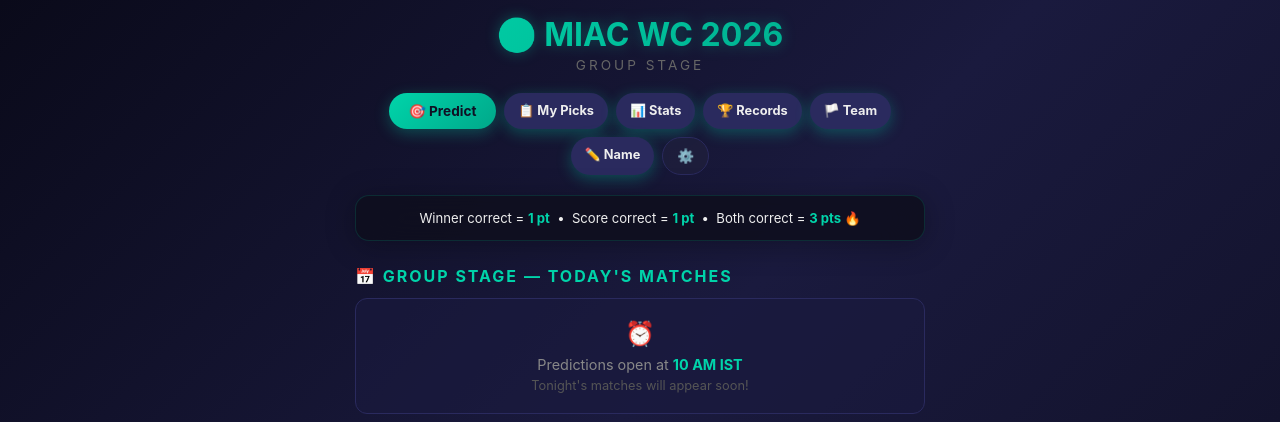
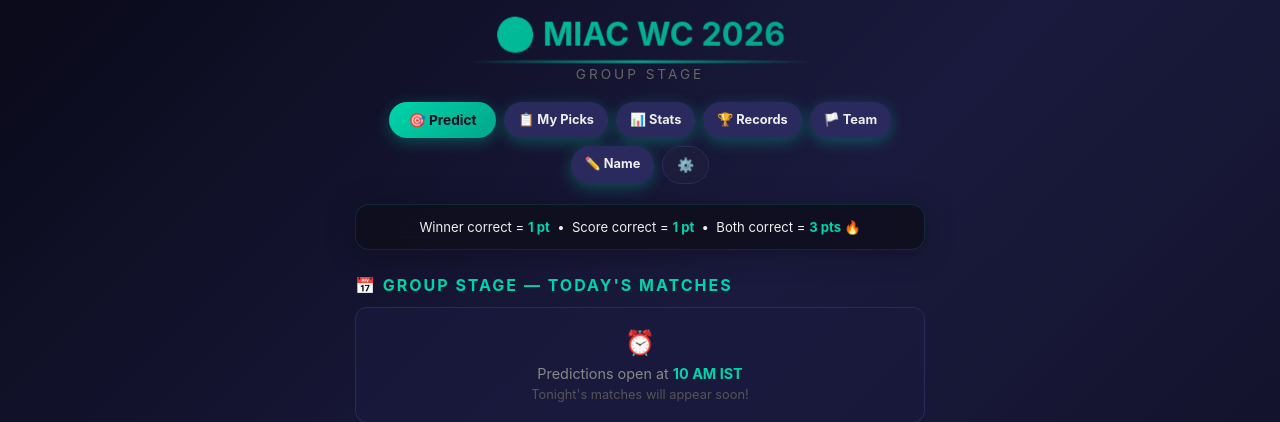
Before and after one commit to cpdnajmal-lgtm/wc-predictions, a Flask app: page / in a window 1280 px wide. Shown: the top 422 px of the page. Run offline with Flask 3, Linux system fonts and the light colour scheme; data that the repository does not hold is empty; some libraries are stand-ins or nearby versions.

Commit message:
fix: Replace broken glow animation with pulsing title + animated glow bar

```diff
--- a/templates/home.html
+++ b/templates/home.html
@@ -22,8 +22,11 @@
 
         * { margin: 0; padding: 0; box-sizing: border-box; }
         body { font-family: -apple-system, BlinkMacSystemFont, 'Segoe UI', sans-serif; background: var(--bg-grad); color: #eee; padding: 15px; max-width: 600px; margin: 0 auto; min-height: 100vh; }
-        h1 { text-align: center; margin-bottom: 3px; font-size: 2em; background: linear-gradient(135deg, var(--accent), var(--accent-dark)); -webkit-background-clip: text; -webkit-text-fill-color: transparent; animation: glow 2s ease-in-out infinite alternate; }
-        @keyframes glow { from { filter: drop-shadow(0 0 2px var(--accent-glow)); } to { filter: drop-shadow(0 0 8px var(--accent-glow)); } }
+        h1 { text-align: center; margin-bottom: 3px; font-size: 2em; background: linear-gradient(135deg, var(--accent), var(--accent-dark)); -webkit-background-clip: text; -webkit-text-fill-color: transparent; text-shadow: none; }
+        .title-wrap { text-align: center; margin-bottom: 3px; animation: titlePulse 2s ease-in-out infinite; }
+        @keyframes titlePulse { 0%,100% { transform: scale(1); opacity: 1; } 50% { transform: scale(1.02); opacity: 0.9; } }
+        .title-glow { display: block; height: 3px; width: 60%; margin: 6px auto 0; border-radius: 2px; background: linear-gradient(90deg, transparent, var(--accent), transparent); animation: glowBar 2s ease-in-out infinite; }
+        @keyframes glowBar { 0%,100% { opacity: 0.4; width: 40%; } 50% { opacity: 1; width: 70%; } }
         h2 { margin: 25px 0 12px; color: var(--accent); font-size: 1em; text-transform: uppercase; letter-spacing: 2px; }
         .subtitle { text-align: center; color: #666; margin-bottom: 20px; font-size: 0.85em; letter-spacing: 3px; text-transform: uppercase; }
         .nav { display: flex; gap: 8px; justify-content: center; margin-bottom: 20px; flex-wrap: wrap; }
@@ -65,7 +68,10 @@
     </style>
 </head>
 <body>
-    <h1>⚽ MIAC WC 2026</h1>
+    <div class="title-wrap">
+        <h1>⚽ MIAC WC 2026</h1>
+        <span class="title-glow"></span>
+    </div>
     <p class="subtitle">{{ tournament_phase }}</p>
 
     {% with messages = get_flashed_messages() %}
```
